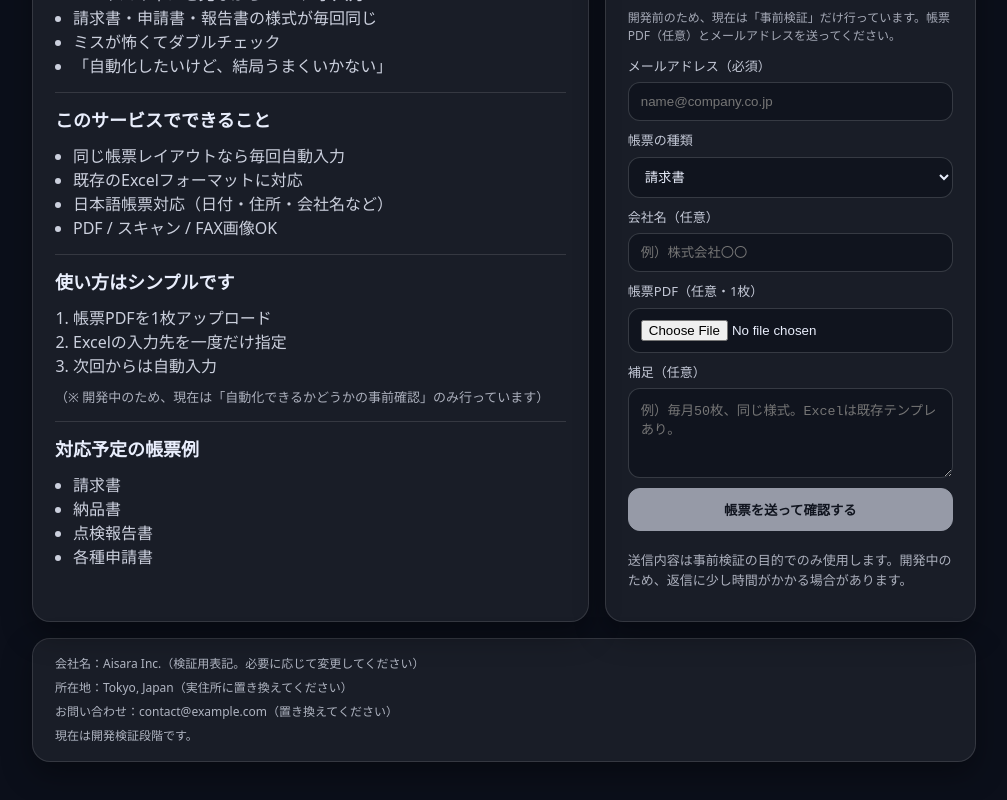
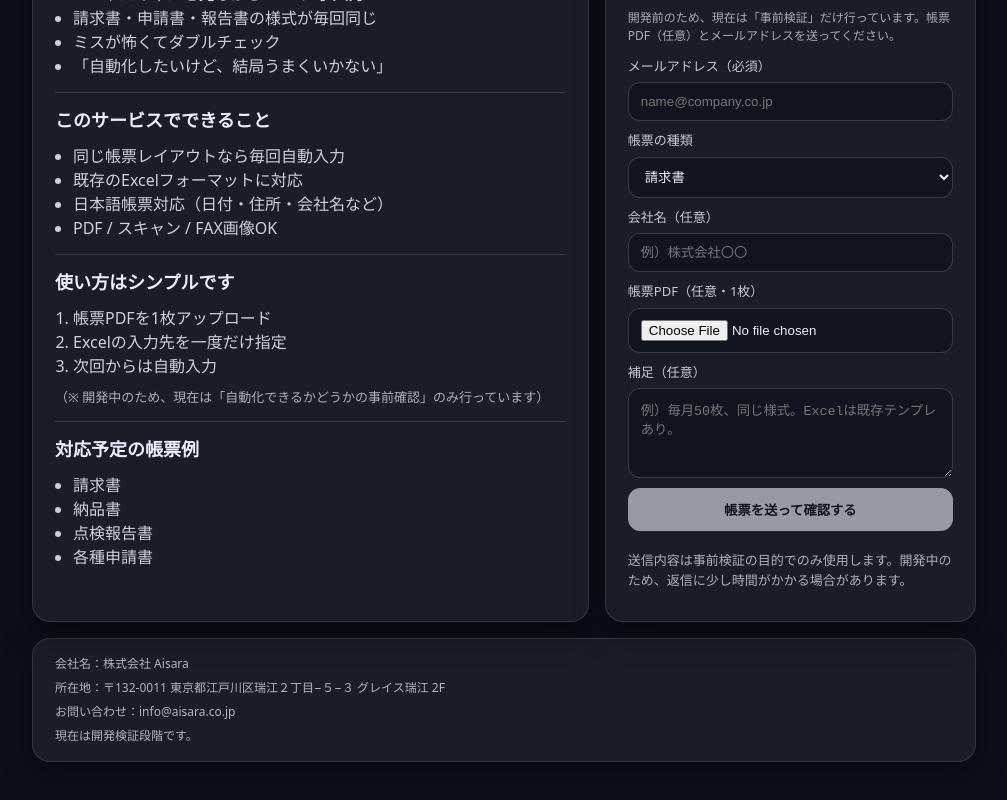
Before and after one commit to jamesneve/pdf-to-excel-smoketest, a Next.js app: page / in a window 1280 px wide. Shown: the part 418-1218 px from the top of the page, without its empty margins (136-1143 px from the left). Built offline with nearby package versions, Linux system fonts and the light colour scheme.

Commit message:
Fix address

```diff
--- a/app/page.tsx
+++ b/app/page.tsx
@@ -209,9 +209,9 @@ export default function Page() {
       </div>
 
       <div className="card footer">
-        <div>会社名：Aisara Inc.（検証用表記。必要に応じて変更してください）</div>
-        <div>所在地：Tokyo, Japan（実住所に置き換えてください）</div>
-        <div>お問い合わせ：contact@example.com（置き換えてください）</div>
+        <div>会社名：株式会社 Aisara</div>
+        <div>所在地：〒132-0011 東京都江戸川区瑞江２丁目−５−３ グレイス瑞江 2F</div>
+        <div>お問い合わせ：info@aisara.co.jp</div>
         <div>現在は開発検証段階です。</div>
       </div>
     </main>
```
